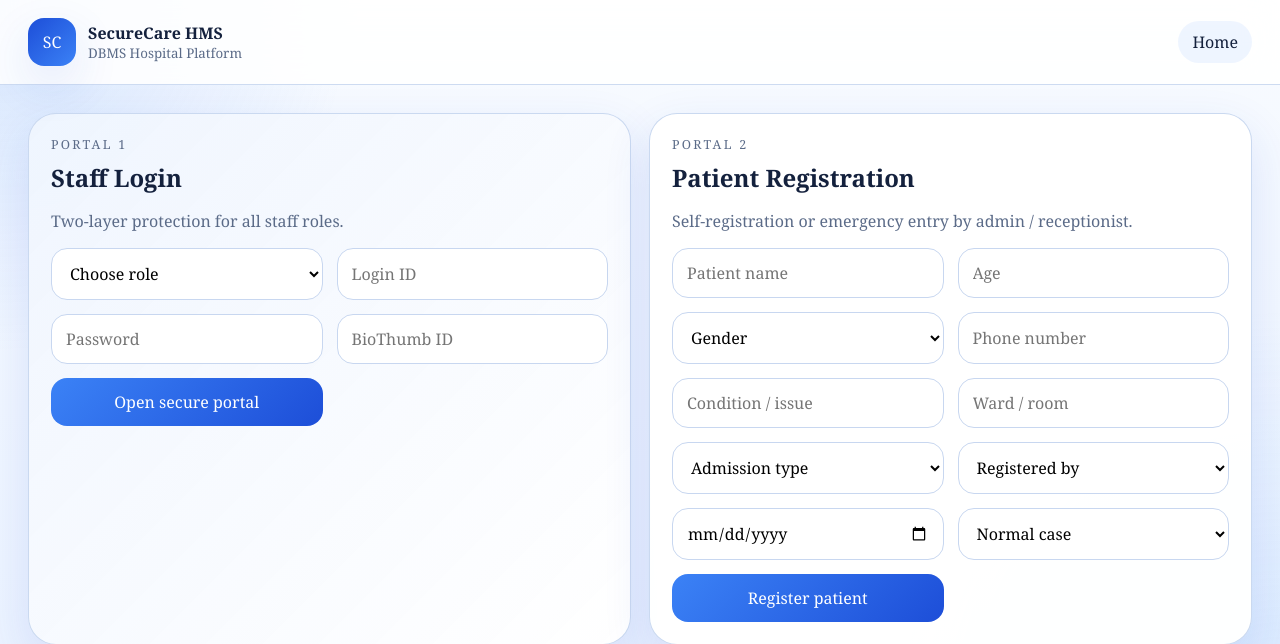
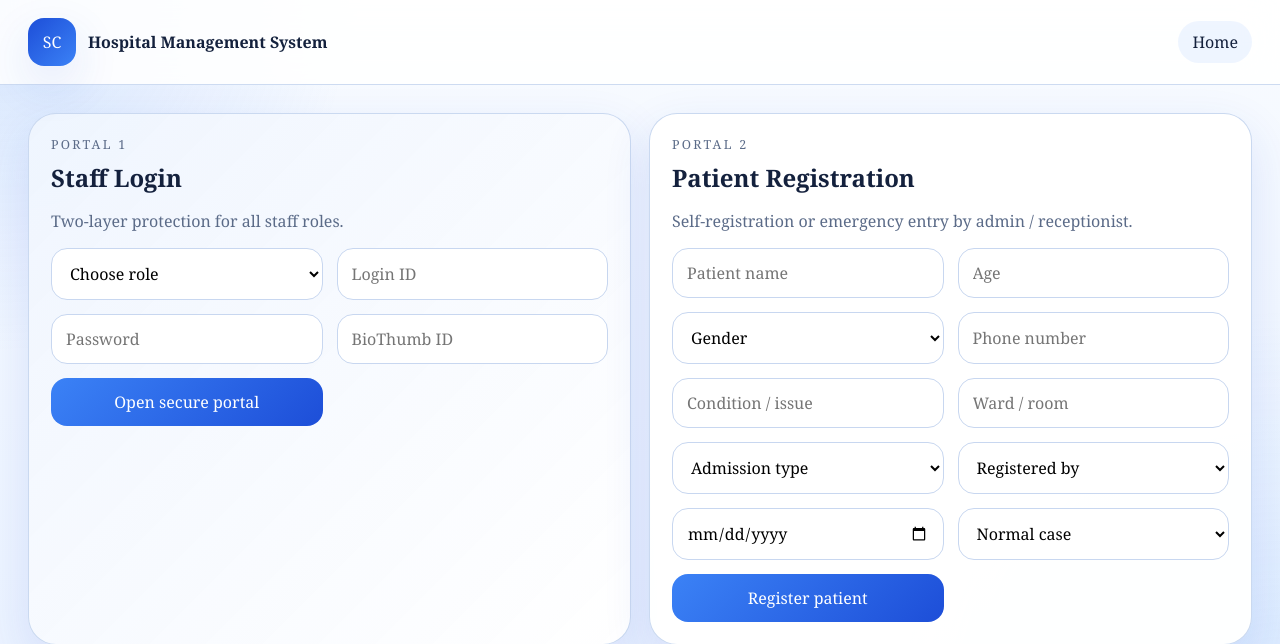
Before and after one commit to nivee17042006-collab/DBMS-HSM, a Flask app: page / in a window 1280 px wide. Shown: the top 644 px of the page. Run offline with Flask 3, Linux system fonts and the light colour scheme.

Commit message:
Update base.html

```diff
--- a/templates/base.html
+++ b/templates/base.html
@@ -14,8 +14,7 @@
       <a class="brand" href="{{ url_for('home') }}">
         <span class="brand-mark">SC</span>
         <span>
-          <strong>SecureCare HMS</strong>
-          <small>DBMS Hospital Platform</small>
+          <strong>Hospital Management System</strong>
         </span>
       </a>
       <nav class="topnav">
```
